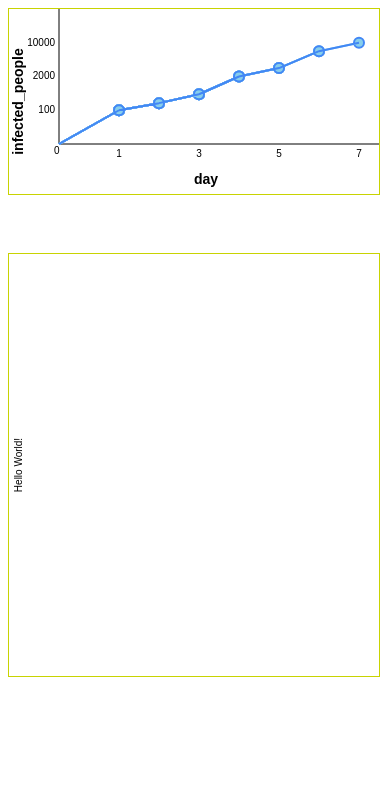
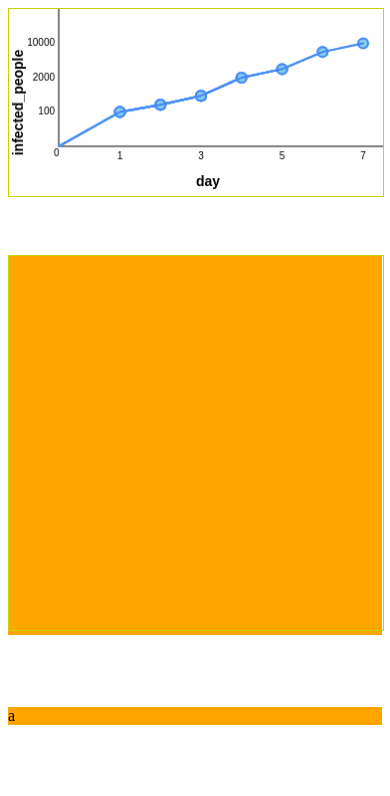
Before and after one commit to sllujaan/Coronavirus_COVID-19, a plain HTML site: page convas/chart.html in a window 390 px wide. Shown: the top 796 px of the page. Drawn offline with Linux system fonts and the light colour scheme.

Commit message:
making chart......

```diff
--- a/convas/chart.css
+++ b/convas/chart.css
@@ -9,3 +9,9 @@
 #chart-new {
     border: 1px solid rgba(200, 211, 1, 1);
 }
+
+
+.cart-container {
+    background-color: orange;
+    width: 100%;
+}
--- a/convas/chart.html
+++ b/convas/chart.html
@@ -9,10 +9,22 @@
     <link rel="shortcut icon" href="favicon.ico" type="image/x-icon">
 </head>
 <body>
-    <canvas id="chart-new" width="200" height="200px" ></canvas>
+    <canvas id="chart-new" width="200" height="200px" style="width: 100%; height: 100%;" ></canvas>
+
+
+
+    <br><br><br><br>
+    <div class="cart-container" style="width: 100%;">
+        <canvas id="chart-new" width="200" height="200px" style="width: 100%; height: 100%;" ></canvas>
+    </div>
+
+    <br><br><br><br>
+    <div class="cart-container" style="width: 100%;">a</div>
 
     <br><br><br><br>
     <canvas id="chart" width="200" height="200px" ></canvas>
 
+
+
 </body>
 </html>
--- a/convas/chart_graph.js
+++ b/convas/chart_graph.js
@@ -41,6 +41,8 @@ export class Chart  {
 
     x_drawLineCoordinates_prev
     y_drawLineCoordinates_prev
+
+    windowInnerWidth
 
 
 
@@ -103,7 +105,25 @@ export class Chart  {
         this.drawLine()
 
         //this.ctx.stroke()
+        this.updateChart()
 
+    }
+
+    updateChart() {
+        window.addEventListener('resize', e => {
+            console.log(e)
+            console.log(this.windowInnerWidth)
+
+            var current_innerWidth = e.target.innerWidth
+            var diff = current_innerWidth - this.windowInnerWidth
+
+            console.log(diff)
+
+            if(diff > 10 || diff < -10) {
+                console.log("updated Chart...")
+                this.windowInnerWidth = e.target.innerWidth
+            }
+        })
     }
 
     isValidJson(dataSet_x_y) {
@@ -138,9 +158,16 @@ export class Chart  {
     setWidthHeight() {
         console.log("setwidthHeight Method")
         console.log(this.canvas)
+        console.log(this.canvas.parentElement)
+        console.log(this.canvas.parentElement.style.width)
 
-        this.canvas.width = ((window.innerWidth) > 300) ?  (window.innerWidth - 20) : (300)
+        //this.canvas.width = ((window.innerWidth) > 300) ?  (window.innerWidth - 20) : (300)
+        //this.canvas.height = (this.canvas.width / 2)
+
+        this.canvas.width = this.canvas.offsetWidth
         this.canvas.height = (this.canvas.width / 2)
+
+        this.windowInnerWidth = window.innerWidth
     }
 
     drawInnerRect() {
@@ -383,6 +410,7 @@ export class Chart  {
 
         this.ctx.lineWidth = 2
         this.ctx.strokeStyle = "skyblue"
+        this.ctx.lineCap = 'round'
         this.ctx.lineTo(computed_width, computed_height)
         this.ctx.stroke()
 
@@ -883,7 +911,14 @@ getComputedWidth (x_val) {
 
 
 
+        setWidthHeight() {
+        console.log("setwidthHeight Method")
+        console.log(this.canvas)
+        console.log(this.canvas.parentElement)
 
+        this.canvas.width = ((window.innerWidth) > 300) ?  (window.innerWidth - 20) : (300)
+        this.canvas.height = (this.canvas.width / 2)
+    }
 
 
 
```
